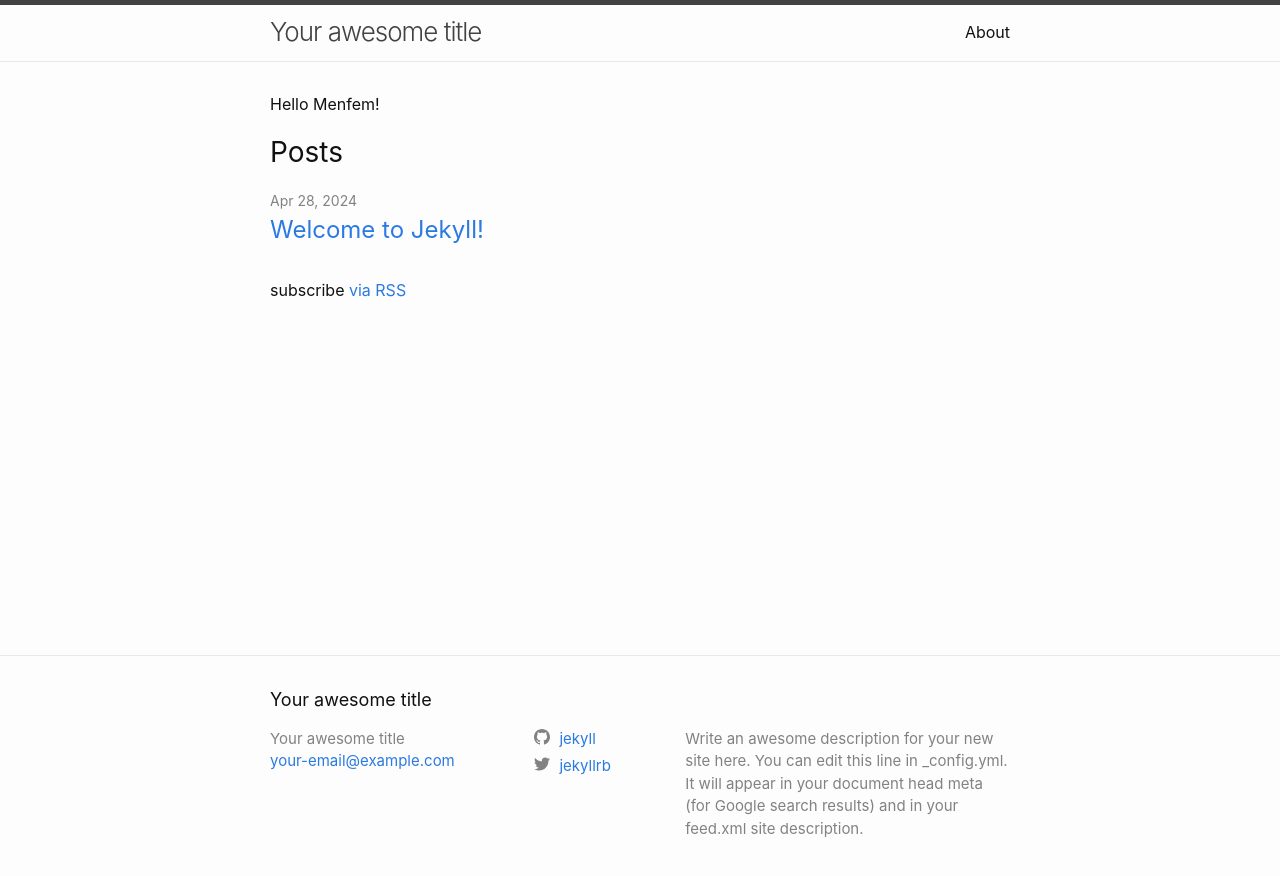
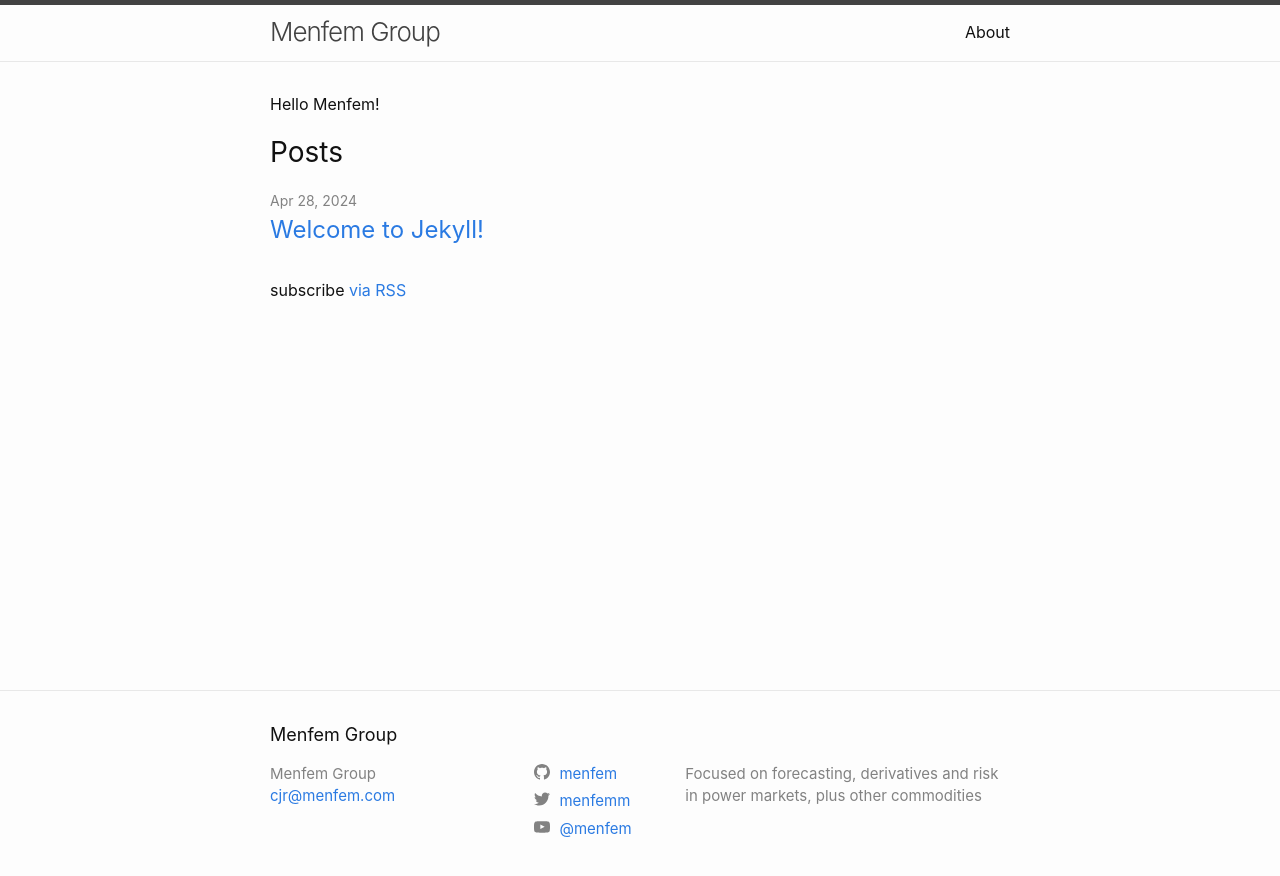
Before and after one commit to menfem/menfem, a Jekyll site: the page built from index.md, in a window 1280 px wide. Shown: the top 876 px of the page. Built offline with Jekyll 4.4.1, drawn with Linux system fonts in a browser that asks for light colours.

Commit message:
added social links

```diff
--- a/_config.yml
+++ b/_config.yml
@@ -13,16 +13,15 @@
 # you will see them accessed via {{ site.title }}, {{ site.email }}, and so on.
 # You can create any custom variable you would like, and they will be accessible
 # in the templates via {{ site.myvariable }}.
-title: Your awesome title
-email: your-email@example.com
+title: Menfem Group
+email: cjr@menfem.com
 description: >- # this means to ignore newlines until "baseurl:"
-  Write an awesome description for your new site here. You can edit this
-  line in _config.yml. It will appear in your document head meta (for
-  Google search results) and in your feed.xml site description.
+  Focused on forecasting, derivatives and risk in power markets, plus other commodities
 baseurl: "/" # the subpath of your site, e.g. /blog
 url: "https://menfem.github.io" # the base hostname & protocol for your site, e.g. http://example.com
-twitter_username: jekyllrb
-github_username:  jekyll
+twitter_username: menfemm
+github_username:  menfem
+youtube_username: '@menfem'
 
 # Build settings
 markdown: kramdown
```
